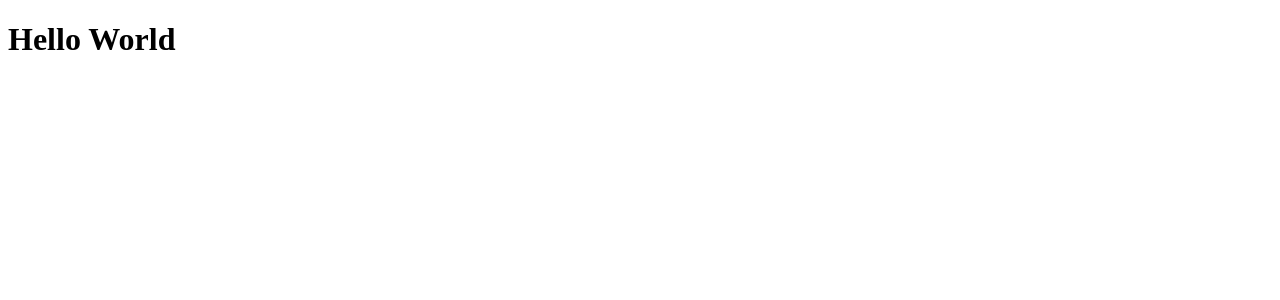
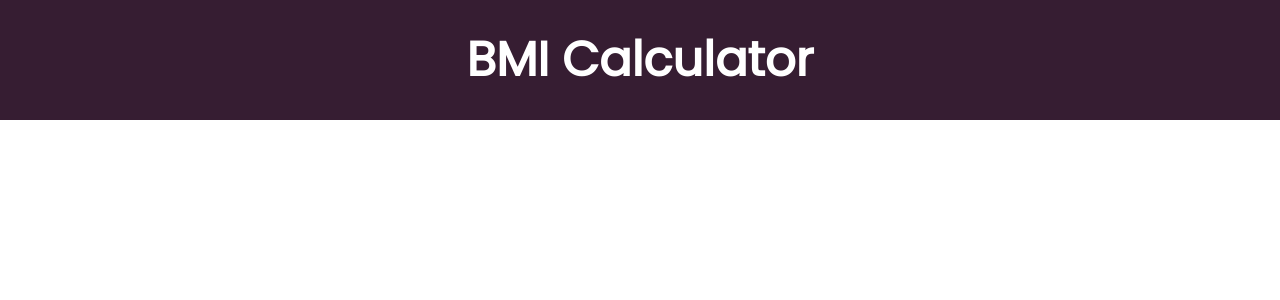
Before and after one commit to Martin853/BMI-Calculator, a React (Vite) app in the folder bmi-calculator/: page / in a window 1280 px wide. Shown: the top 300 px of the page. Built offline with nearby package versions, Linux system fonts and the light colour scheme; the HTML template or start-up script is replaced by a standard one.

Commit message:
Created the navbar

```diff
--- a/bmi-calculator/src/App.jsx
+++ b/bmi-calculator/src/App.jsx
@@ -1,5 +1,7 @@
+import Navbar from './components/Navbar';
+
 function App() {
-  return <h1>Hello World</h1>;
+  return <Navbar />;
 }
 
 export default App;
--- /dev/null
+++ b/bmi-calculator/src/components/Navbar.jsx
@@ -0,0 +1,13 @@
+import classes from './Navbar.module.css';
+
+function Navbar() {
+  return (
+    <nav className={classes.nav}>
+      <a href="#" className={classes.a}>
+        BMI Calculator
+      </a>
+    </nav>
+  );
+}
+
+export default Navbar;
--- /dev/null
+++ b/bmi-calculator/src/components/Navbar.module.css
@@ -0,0 +1,15 @@
+.nav {
+  width: 100%;
+  height: 15vh;
+  background-color: #361d32;
+  display: flex;
+  justify-content: center;
+  align-items: center;
+}
+
+.a {
+  color: white;
+  font-size: 3rem;
+  font-weight: bold;
+  text-decoration: none;
+}
--- a/bmi-calculator/src/index.css
+++ b/bmi-calculator/src/index.css
@@ -0,0 +1,8 @@
+@import url('https://fonts.googleapis.com/css2?family=Poppins&display=swap');
+
+body {
+  margin: 0;
+  padding: 0;
+  height: 100vh;
+  font-family: 'Poppins', sans-serif;
+}
```
